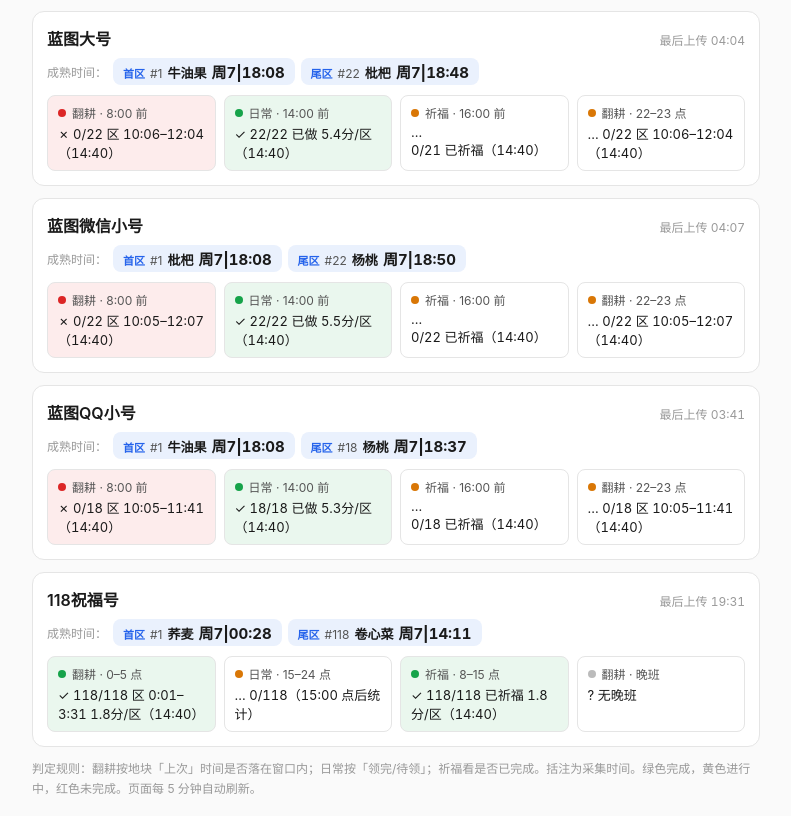
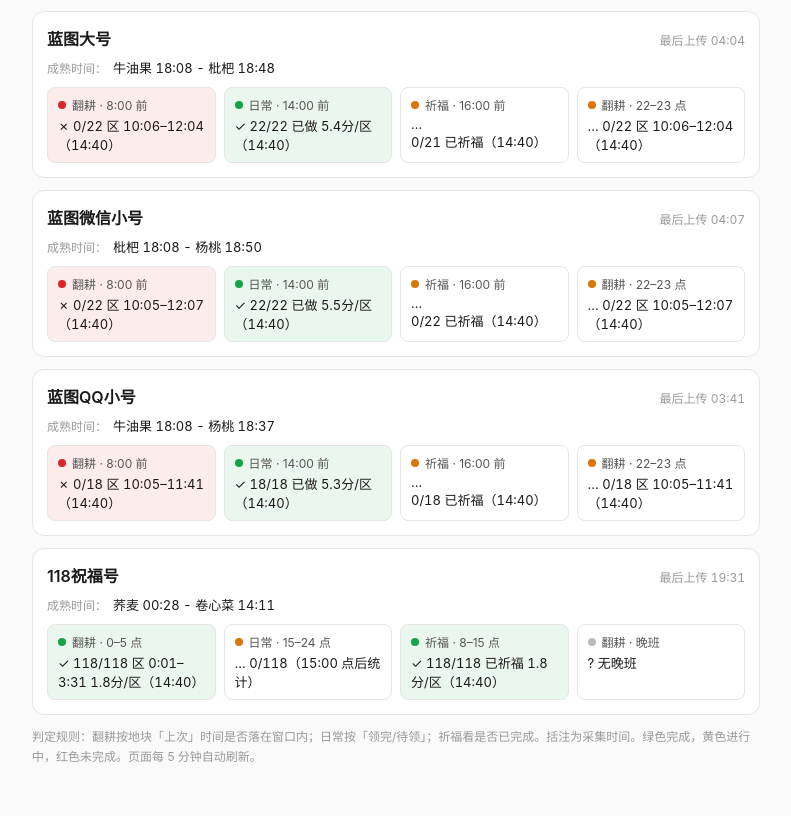
Before and after one commit to meimingxiang/farm-data-bridge, a plain HTML site: page index.html in a window 1280 px wide. Shown: the part 71-887 px from the top of the page, without its empty margins (244-1035 px from the left). After the commit the page ends 855 px from the top, so only its background shows below. Drawn offline with Linux system fonts and the light colour scheme.

Commit message:
ui: 成熟时间改为单行紧凑格式（作物 时间 - 作物 时间）

```diff
--- a/index.html
+++ b/index.html
@@ -33,6 +33,7 @@
   .acc-name { font-size: 16px; font-weight: 600; }
   .zones { display: flex; gap: 6px; flex-wrap: wrap; align-items: center; margin-bottom: 10px; }
   .zlabel { font-size: 12px; color: var(--fg3); flex: none; }
+  .zline { font-size: 13px; color: var(--fg); font-variant-numeric: tabular-nums; }
   .zone-chip {
     border-radius: 8px; padding: 3px 10px; background: var(--accent-bg);
     display: inline-flex; align-items: baseline; gap: 5px; white-space: nowrap;
@@ -117,6 +118,18 @@
     return el;
   }
 
+  function matTime(z) {
+    var m = z && z.maturity;
+    if (!m) return '-';
+    var i = m.indexOf('|');
+    return i >= 0 ? m.slice(i + 1) : m;
+  }
+  function zoneLine(a) {
+    var p1 = (a.first_zone && a.first_zone.plant) || '-';
+    var p2 = (a.last_zone && a.last_zone.plant) || '-';
+    return p1 + ' ' + matTime(a.first_zone) + ' - ' + p2 + ' ' + matTime(a.last_zone);
+  }
+
   function render(data) {
     var list = document.getElementById('list');
     var emptyEl = document.getElementById('empty');
@@ -146,12 +159,9 @@
 
       var zones = document.createElement('div');
       zones.className = 'zones';
-      var zl = document.createElement('span');
-      zl.className = 'zlabel';
-      zl.textContent = '成熟时间：';
-      zones.appendChild(zl);
-      zones.appendChild(zoneChip('首区', a.first_zone));
-      zones.appendChild(zoneChip('尾区', a.last_zone));
+      zones.innerHTML = '<span class="zlabel">成熟时间：</span>' +
+                        '<span class="zline"></span>';
+      zones.querySelector('.zline').textContent = zoneLine(a);
       box.appendChild(zones);
 
       var checks = document.createElement('div');
```
